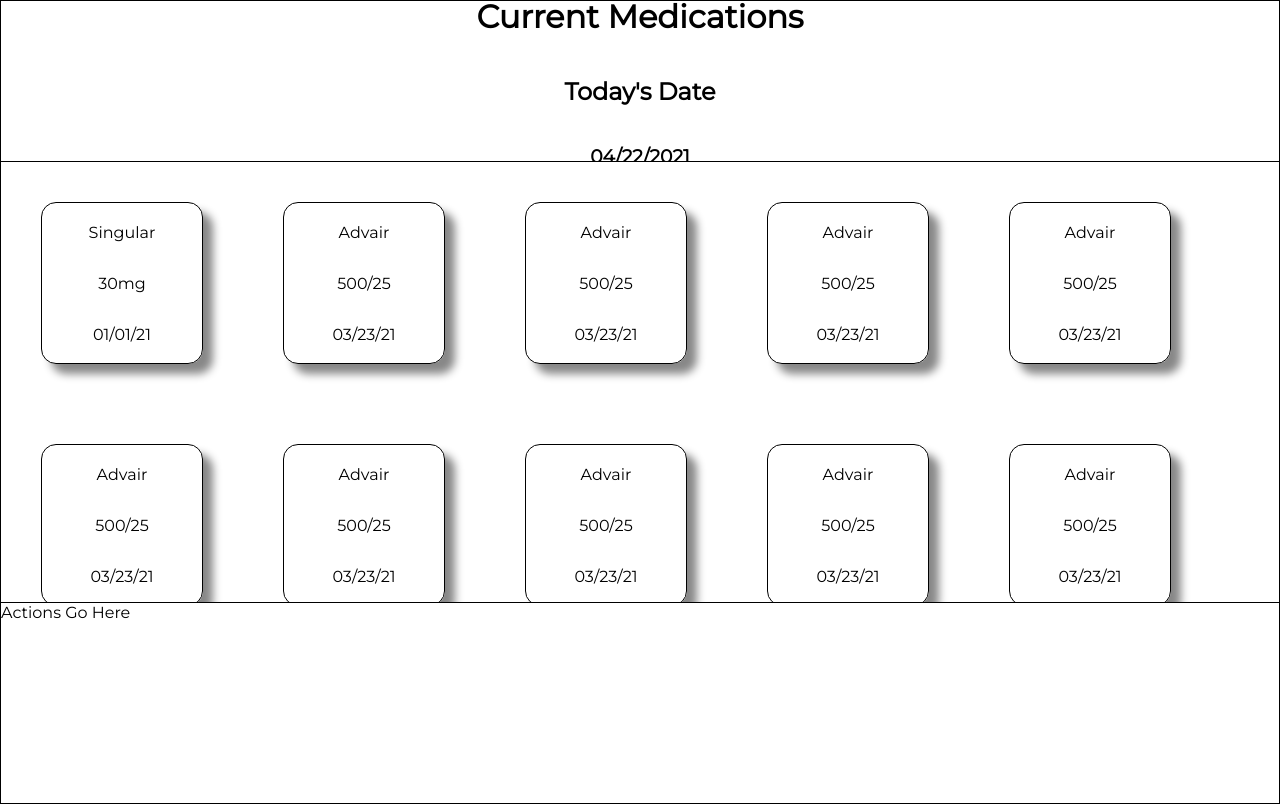
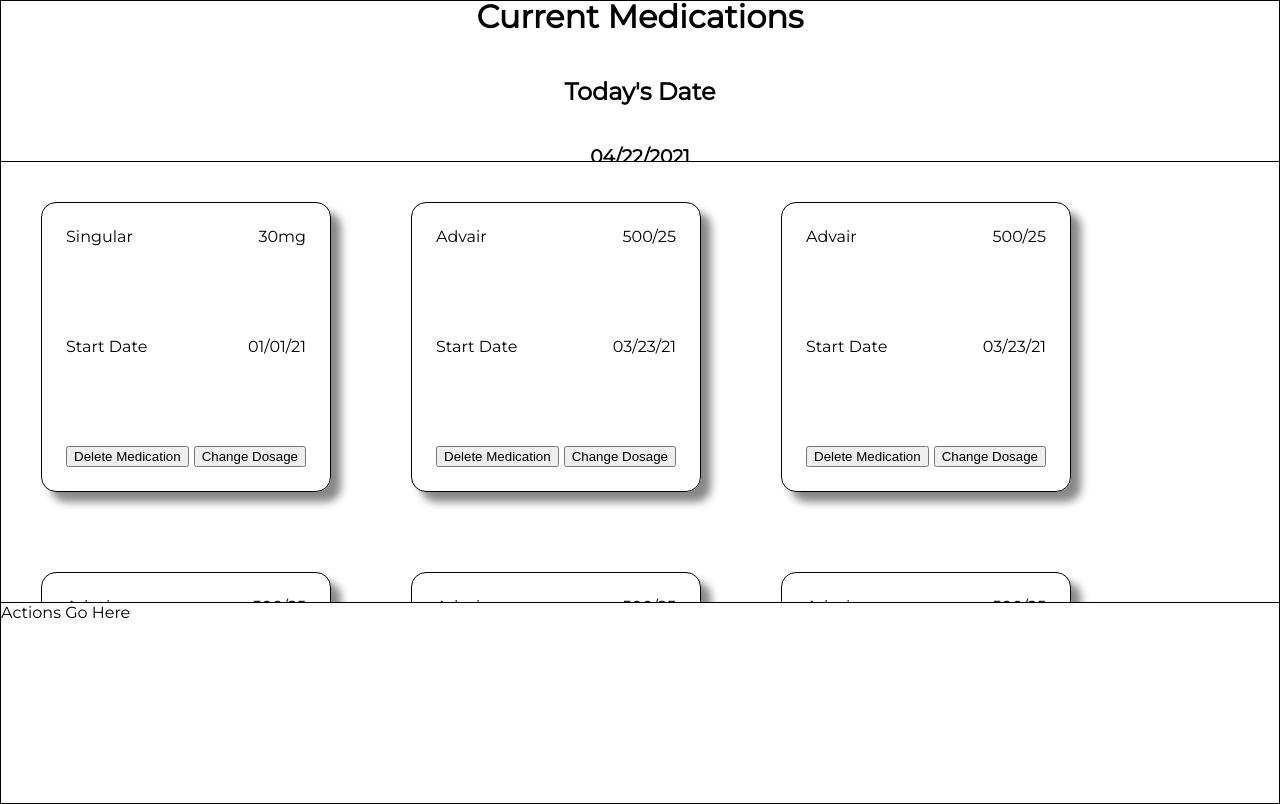
Before and after one commit to azharshahstl/Med-Master-Frontend, a React (Create React App) app: page / in a window 1280 px wide. Built offline with nearby package versions, Linux system fonts and the light colour scheme.

Commit message:
added more stlying to medicine cards

```diff
--- a/src/CurrentMedications/MedicineCard.js
+++ b/src/CurrentMedications/MedicineCard.js
@@ -3,9 +3,18 @@
 const MedicineCard = ({medicine}) => {
     return(
         <div style={styles.medicineCard}>
-            <p>{medicine.name}</p>
-            <p>{medicine.dosage}</p>
-            <p>{medicine.startDate}</p>
+            <div style={styles.cardRow}>
+                <span>{medicine.name}</span>
+                <span>{medicine.dosage}</span>
+            </div>
+            <div style={styles.cardRow}>
+                <span>Start Date</span>
+                <span>{medicine.startDate}</span>
+            </div>
+            <div style={styles.cardRow}>
+                <button>Delete Medication</button>
+                <button>Change Dosage</button>
+            </div>
         </div>
     )
 }
@@ -14,17 +23,22 @@
     medicineCard:{
         display: 'flex',
         flexDirection: 'column',
-        justifyContent: 'center',
+        justifyContent: 'space-between',
         alignItems: 'center',
-        width: '10vh',
-        height: '10vh',
-        padding: '5vh',
+        width: '30vh',
+        height: '30vh',
+        padding: '3vh',
         margin: '5vh',
         borderStyle: 'solid',
         borderWidth: '1px',
         borderColor: 'black',
         borderRadius: '15px',
         boxShadow: '10px 10px 8px #888888'
+    },
+    cardRow:{
+        display: 'flex',
+        justifyContent: 'space-between',
+        width: 'inherit'
     }
 }
 
```
